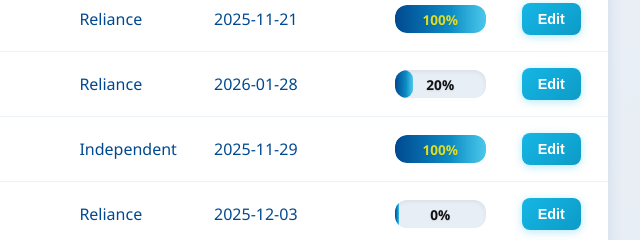
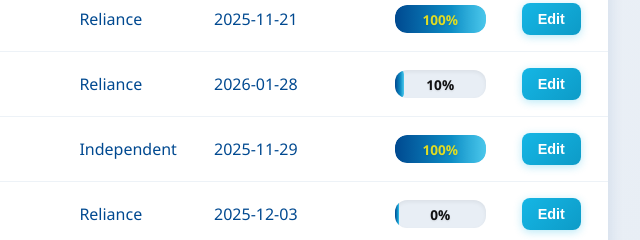
Before and after one commit to anathd/SOXGCC, a plain HTML site: page index.html in a window 1280 px wide. Shown: the part 543-783 px from the top of the page, 640-1280 px from the left. Drawn offline with Linux system fonts and the light colour scheme.

Commit message:
Update index.html

```diff
--- a/index.html
+++ b/index.html
@@ -635,7 +635,7 @@
   <script>
     const controls = [
       {name:"AC7.2 Emergency ID Provisioning",type:"Reliance",date:"2025-11-21",progress:1.0},
-      {name:"AC9.1 - User Provisioning",type:"Reliance",date:"2026-01-28",progress:0.2},
+      {name:"AC9.1 - User Provisioning",type:"Reliance",date:"2026-01-28",progress:0.1},
       {name:"AC9.4 - Employee Transfers",type:"Independent",date:"2025-11-29",progress:1.0},
       {name:"AC11.1 - Terminations Standard Automated Process",type:"Reliance",date:"2025-12-03",progress:0.0},
       {name:"AC11.3 - Inactive User Account Maintenance",type:"Reliance",date:"2025-12-02",progress:0.85},
```
